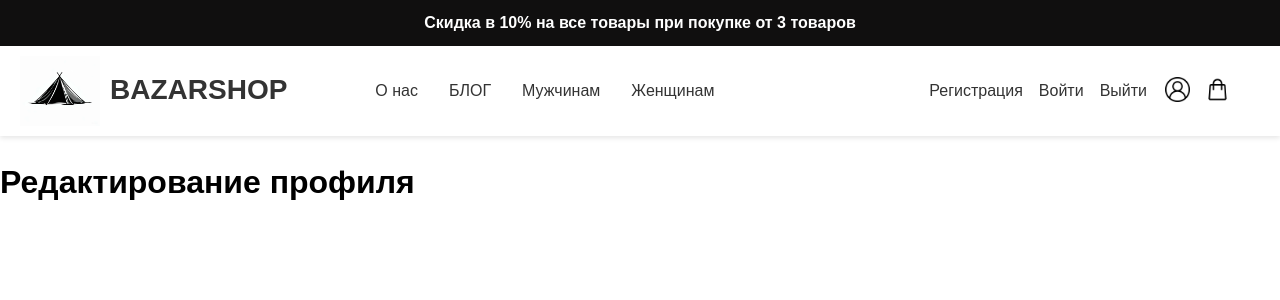
After one commit to kivas1k/Bazar-Shop, a Django app: page /users/profile/edit/ in a window 1280 px wide. The commit adds this page. Shown: the top 300 px of the page. Run offline with Django 5.2, Linux system fonts and the light colour scheme.

Commit message:
fix html +add html

```diff
--- a/main/static/main/css/styles_for_header.css
+++ b/main/static/main/css/styles_for_header.css
@@ -5,8 +5,8 @@ body {
 }
 
 .header-banner {
-    background-color: #100f0f; /* Яркий цвет фона баннера */
-    color: #ffffff; /* Цвет текста */
+    background-color: #100f0f;
+    color: #ffffff;
     text-align: center;
     padding: 10px 0;
     font-weight: bold;
@@ -14,108 +14,83 @@ body {
 }
 
 header {
-    background-color: #ffffff; /* Белый цвет фона шапки */
-    box-shadow: 0 2px 5px rgba(0, 0, 0, 0.1); /* Тень под шапкой */
+    background-color: #ffffff;
+    box-shadow: 0 2px 5px rgba(0, 0, 0, 0.1);
     padding: 10px 0;
 }
 
 .container {
     display: flex;
-    max-width: 50000px; /* Максимальная ширина контейнера */
-    padding: 0 20px; /* Внутренние отступы от краев */
-    justify-content: space-between; /* Элементы делятся по краям */
+    justify-content: space-between;
+    align-items: center;
+    padding: 0 20px;
 }
 
 .logo-container {
     display: flex;
-    align-items: center; /* Центрируем элементы по вертикали */
-    margin-right: 20px; /* Расстояние между логотипом и навигацией */
+    align-items: center;
 }
 
 .logo {
-    font-size: 28px; /* Размер шрифта для названия магазина */
+    font-size: 28px;
     font-weight: bold;
     text-decoration: none;
     color: #333;
     display: flex;
-    align-items: center; /* Центрируем элементы по вертикали */
+    align-items: center;
 }
 
 .logo-image {
-    width: 80px; /* Ширина логотипа */
-    height: auto; /* Автоматическая высота для сохранения пропорций */
-    margin-right: 10px; /* Отступ между логотипом и текстом */
+    width: 80px;
+    height: auto;
+    margin-right: 10px;
 }
 
 nav {
-    margin-left: 80px; /* Добавляем отступ между логотипом и навигацией */
+    margin-left: 80px;
 }
 
 nav ul {
-    list-style: none; /* Убираем маркеры списка */
+    list-style: none;
     margin: 0;
     padding: 0;
     display: flex;
 }
 
 nav li {
-    margin-right: 20px; /* Отступ между пунктами */
+    margin-right: 15px;
 }
 
-nav a {
+nav a, .btn {
     text-decoration: none;
-    color: #333; /* Цвет ссылок */
-    transition: color 0.3s ease; /* Плавный переход при наведении */
+    color: #333;
+    font-size: 16px;
+    line-height: 1.5;
+    padding: 8px;
+    border-radius: 4px; /* Единое скругление для всех кнопок */
+    transition: background-color 0.3s ease;
+    background-color: transparent;
 }
 
-nav a:hover {
-    color: #ff6600; /* Цвет при наведении */
+nav a:hover, .btn:hover {
+    background-color: #e0e0e0; /* Серый фон при наведении */
+    border-radius: 10px; /* Скруглённые углы при наведении */
 }
 
 .header-right {
     display: flex;
-    align-items: center; /* Центрируем элементы по вертикали */
-    margin-left: auto; /* Отодвигаем элементы вправо */
-}
-
-.search-form {
-    margin-right: 20px; /* Отступ между формой и иконками */
-}
-
-.search-form input {
-    padding: 8px;
-    border: 1px solid #ccc; /* Цвет рамки */
-    border-radius: 4px; /* Скругленные углы */
-}
-
-.search-form button {
-    padding: 8px 12px;
-    background-color: #333; /* Цвет фона кнопки */
-    color: white; /* Цвет текста кнопки */
-    border: none; /* Убираем рамку */
-    border-radius: 4px; /* Скругленные углы */
-    cursor: pointer; /* Курсор при наведении */
-    transition: background-color 0.3s ease; /* Плавный переход */
-}
-
-.search-form button:hover {
-    background-color: #555; /* Цвет кнопки при наведении */
-}
-
-.profile, .cart {
-    margin-left: 10px; /* Отступ между иконками */
-    text-decoration: none;
-    color: #333; /* Цвет текста */
-    display: flex; /* Блочное выравнивание */
-    align-items: center; /* Центрируем иконки по вертикали */
-}
-
-.profile:hover, .cart:hover {
-    color: #ff6600; /* Цвет текста при наведении */
+    align-items: center;
+    margin-left: auto;
+    margin-right: 30px; /* Сдвигает блок кнопок и иконок левее */
 }
 
 .icon {
-    width: 25px; /* Размер иконок */
-    height: 25px; /* Размер иконок */
-    margin-right: 5px; /* Отступ между иконкой и текстом */
+    width: 25px;
+    height: 25px;
+    margin-left: 10px;
+    margin-top: 5px; /* Опускаем иконки чуть ниже */
 }
+
+.cart {
+    margin-left: 5px;
+}
--- a/templates/header.html
+++ b/templates/header.html
@@ -16,6 +16,7 @@
                     <img src="{% static 'main/images/logo.png' %}" alt="Логотип BAZARSHOP" class="logo-image">
                     BAZARSHOP
                 </a>
+            </div>
             <nav>
                 <ul>
                     <li><a href="{% url 'about' %}">О нас</a></li>
@@ -24,25 +25,17 @@
                     <li><a href="#">Женщинам</a></li>
                 </ul>
             </nav>
-            </div>
             <div class="header-right">
-                <form class="search-form">
-                    <input type="text" placeholder="Поиск...">
-                    <button type="submit">Поиск</button>
-                </form>
-                <a href="#" class="profile">
-                    <img src="{% static 'main/images/user.png' %}" alt="Профиль" class="icon"> Личный кабинет
+                <a href="{% url 'register' %}" class="btn">Регистрация</a>
+                <a href="{% url 'login' %}" class="btn">Войти</a>
+                <a href="{% url 'logout' %}" class="btn">Выйти</a>
+                <a href="{% url 'profile' %}" class="profile">
+                    <img src="{% static 'main/images/user.png' %}" alt="Личный кабинет" class="icon">
                 </a>
-                <a href="#" class="cart">
-                    <img src="{% static 'main/images/korzina.png' %}" alt="Корзина" class="icon"> Корзина
+                <a href="{% url 'cart' %}" class="cart">
+                    <img src="{% static 'main/images/korzina.png' %}" alt="Корзина" class="icon">
                 </a>
             </div>
-        </div>
-
-        <!-- Новая секция для кнопок регистрации и входа -->
-        <div class="auth-buttons">
-            <a href="{% url 'register' %}" class="btn">Регистрация</a>
-            <a href="{% url 'login' %}" class="btn">Вход</a>
         </div>
     </header>
 </body>
--- /dev/null
+++ b/users/templates/users/profile_edit.html
@@ -0,0 +1,8 @@
+{% extends 'base.html' %}
+
+{% block content %}
+<h1>{{ title }}</h1>
+<form method="POST">
+
+</form>
+{% endblock %}
--- a/users/urls.py
+++ b/users/urls.py
@@ -5,4 +5,6 @@ urlpatterns = [
     path('register/', views.register, name='register'),
     path('login/', views.login_view, name='login'),
     path('profile/', views.profile_view, name='profile'),
+    path('profile/edit/', views.profile_edit_view, name='profile_edit'),  # Добавляем маршрут для редактирования профиля
+    path('logout/', views.logout_view, name='logout'),  # URL для выхода
 ]
--- a/users/views.py
+++ b/users/views.py
@@ -1,20 +1,24 @@
 from django.shortcuts import render, redirect
-from django.contrib.auth import login, authenticate
+from django.contrib.auth import login, authenticate, logout
 from .forms import UserRegistrationForm
+
+menu = ["О нас", "Каталог", "Войти"]  # Общая переменная для меню
 
 def register(request):
     if request.method == 'POST':
         form = UserRegistrationForm(request.POST)
         if form.is_valid():
             user = form.save()
-            login(request, user)  # автоматически выполняем вход после регистрации
+            login(request, user)  # автоматический вход после регистрации
             return redirect('home')  # перенаправляем на главную страницу
     else:
         form = UserRegistrationForm()
-    return render(request, 'users/register.html', {'form': form})
+    return render(request, 'users/register.html', {'form': form, 'menu': menu})
 
 def profile_view(request):
-       return render(request, 'main/profile.html', {'title': 'Профиль', 'menu': menu})
+    if not request.user.is_authenticated:
+        return redirect('login')
+    return render(request, 'users/profile.html', {'title': 'Профиль', 'menu': menu})
 
 def login_view(request):
     if request.method == 'POST':
@@ -25,5 +29,14 @@ def login_view(request):
             login(request, user)
             return redirect('home')
         else:
-            return render(request, 'users/login.html', {'error': 'Неверное имя пользователя или пароль.'})
-    return render(request, 'users/login.html')
+            return render(request, 'users/login.html', {'error': 'Неверное имя пользователя или пароль.', 'menu': menu})
+    return render(request, 'users/login.html', {'menu': menu})
+
+def logout_view(request):
+    logout(request)
+    return redirect('home')
+
+
+def profile_edit_view(request):
+
+    return render(request, 'users/profile_edit.html', {'title': 'Редактирование профиля'})
```
Also changed, not shown: users/templates/users/profile.html (added, +18 -0 lines), main/templates/main/cart.html (deleted), orders/templates/cart.html (deleted). Lines whose indentation alone changed are shown as unchanged.
